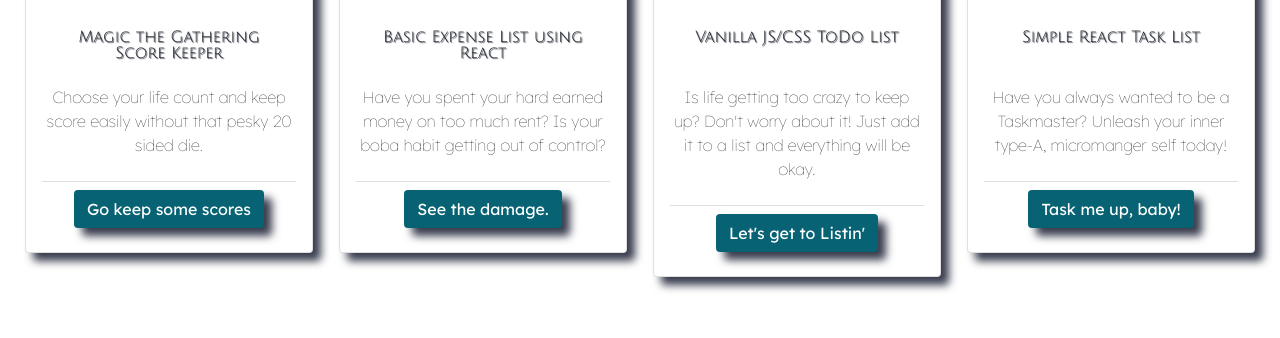
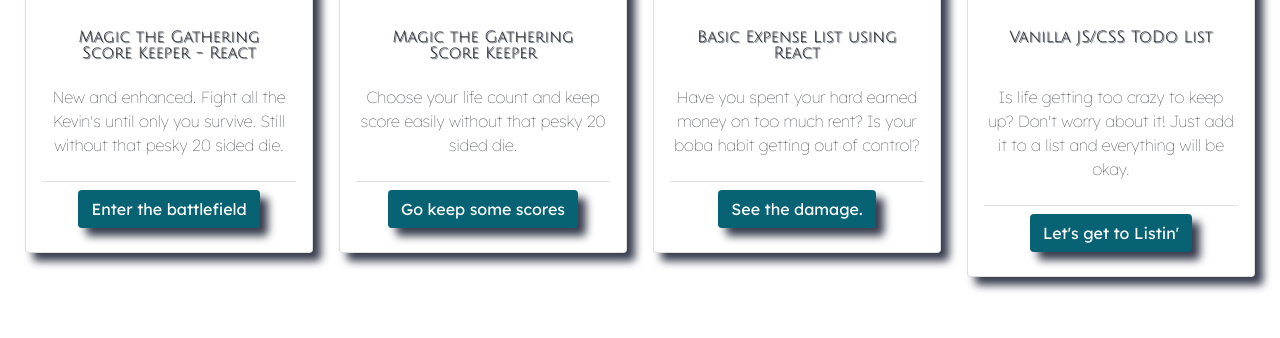
Before and after one commit to sloutrel/sloutrel.github.io, a plain HTML site: page index.html in a window 1280 px wide. Shown: the part 388-726 px from the top of the page. Drawn offline with nearby package versions, Linux system fonts and the light colour scheme; grey boxes are pictures that could not be loaded.

Commit message:
update landing with mtg react

```diff
--- a/index.html
+++ b/index.html
@@ -57,16 +57,29 @@
     <div class="container-fluid content-row cardrow">
         <div class="row">
             <div class="card-group">
-
+                <div class="col-sm">
+                    <div class="card mx-auto" style="width: 18rem;">
+                        <img src="https://www.cruiseplanners.com/static/imago/5556/magic_banner-1000x2821.jpg"
+                            class="card-img-top" alt="magic the gathering img">
+                        <div class="card-body">
+                            <h5 class="card-title">Magic the Gathering Score Keeper - React</h5>
+                            <p class="card-text">New and enhanced. Fight all the Kevin's until only you survive. Still without that pesky 20
+                                sided die.</p>
+                            <div class="card-footer">
+                                <a href="https://sloutrel.github.io/magic-react" target="_blank" class="btn card-btn mtg">Enter the battlefield
+                                    </a>
+                            </div>
+                        </div>
+                    </div>
+                </div>
             <div class="col-sm">
                 <div class="card mx-auto" style="width: 18rem;">
-                    <img src="https://www.cruiseplanners.com/static/imago/5556/magic_banner-1000x2821.jpg"
+                    <img src="https://seller.tcgplayer.com/media/2439/magic_media_slider_042018-2x.jpg"
                         class="card-img-top" alt="magic the gathering img">
                     <div class="card-body">
                         <h5 class="card-title">Magic the Gathering Score Keeper</h5>
                         <p class="card-text">Choose your life count and keep score easily without that pesky 20
-                            sided
-                            die.</p>
+                            sided die.</p>
                         <div class="card-footer">
                             <a href="https://sloutrel.github.io/magic" target="_blank" class="btn card-btn mtg">Go keep
                                 some scores</a>
```
Also changed, not shown: about-me.html (+4 -3 lines).
